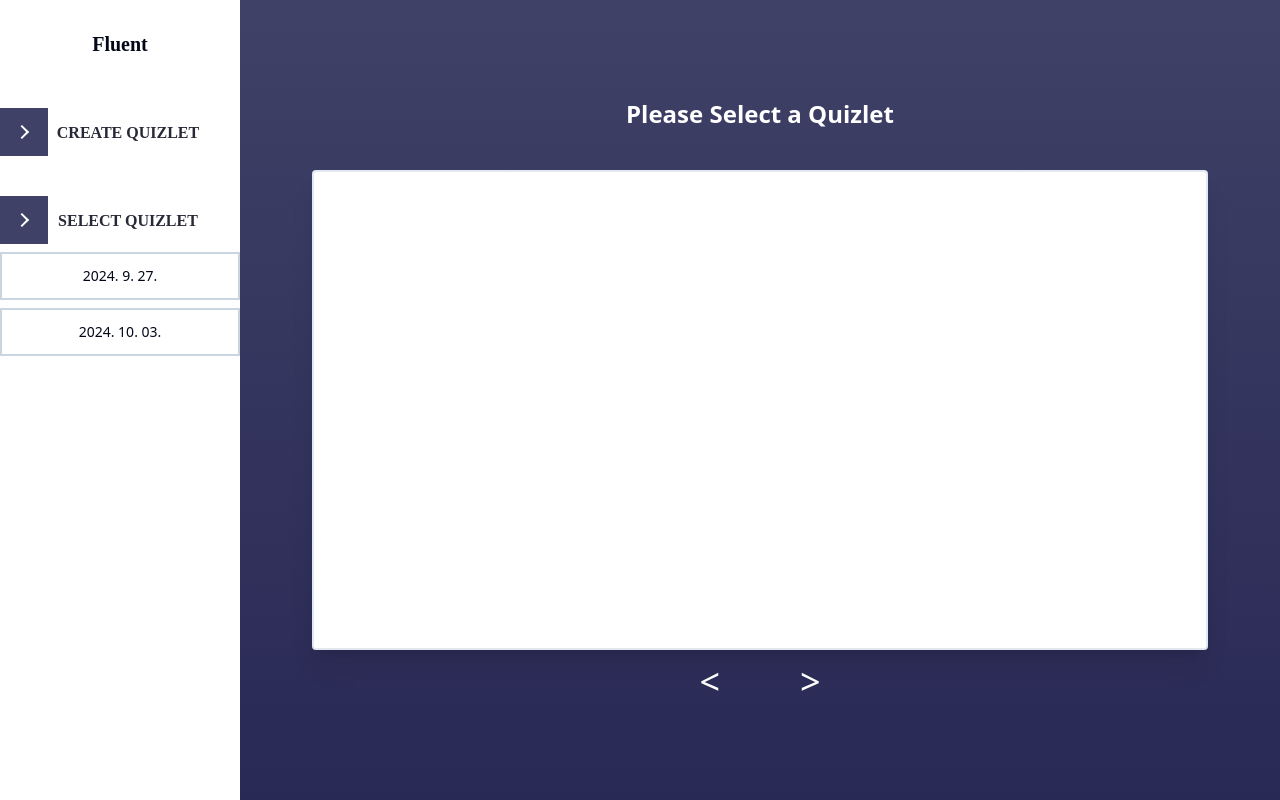
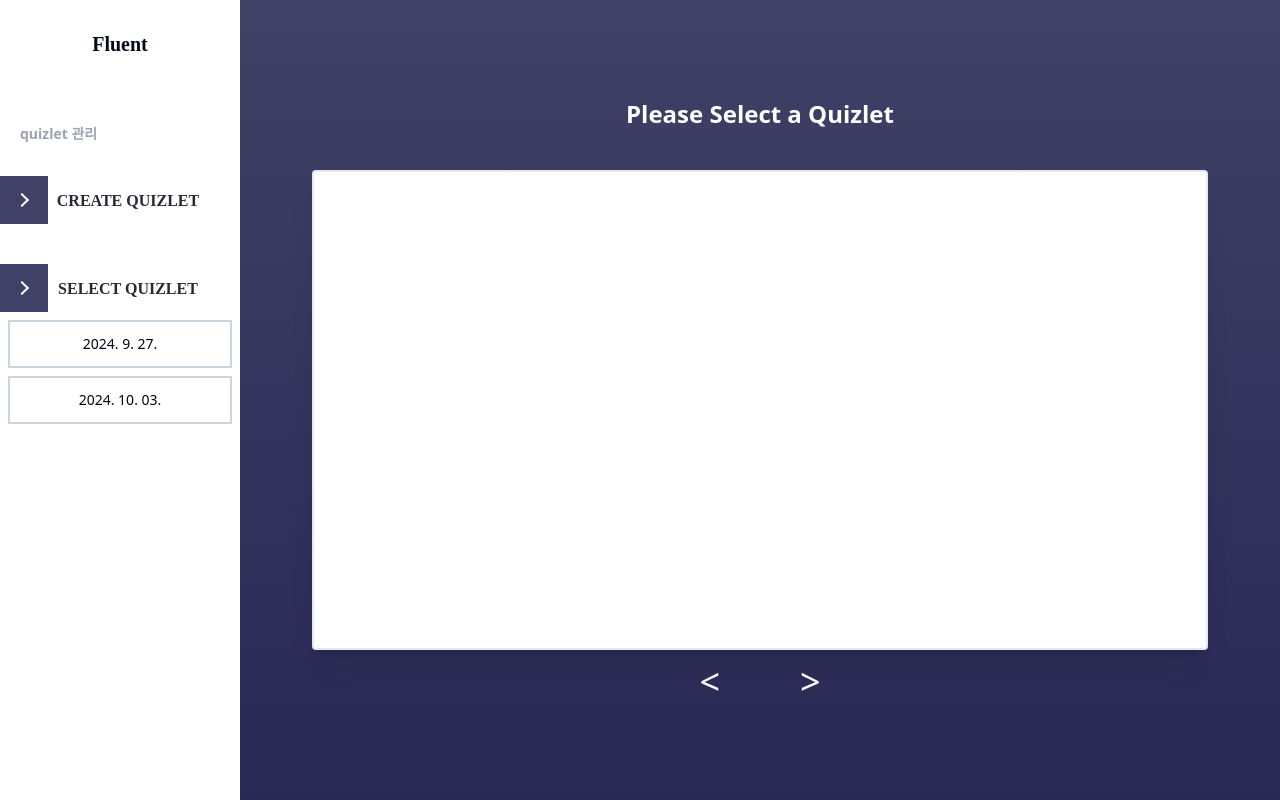
Before and after one commit to philjin97/Fluent_FE, a Next.js app: page /quizlet in a window 1280 px wide. Both pictures are taken after a click on the button "SELECT QUIZLET". Built offline with nearby package versions, Linux system fonts and the light colour scheme; data requests are answered from the project's data file; a web font is replaced by a local one.

Commit message:
2차 수정

```diff
--- a/app/quizlet/page.tsx
+++ b/app/quizlet/page.tsx
@@ -100,12 +100,14 @@ export default function Quizlet({ searchParams }: SearchParamProps) {
   return (
     <div className="flex bg-gradient-to-b from-[#3f4166] to-[#292956]">
       <div className="flex-col bg-white w-1/8 min-h-screen ">
-        <div className="flex m-5 mb-10 justify-center">
+        <div className="flex m-5 mb-14 justify-center">
           <Link href="/" className="btn btn-ghost  text-xl font-['Playwrite']">
             Fluent
           </Link>
         </div>
-
+        <p className="px-5 my-8 text-gray-400 text-sm font-semibold">
+          quizlet 관리
+        </p>
         <div className="flex flex-col gap-10">
           <Link href="quizlet/?show=true">
             <EnterButton id="write" content={content} />
@@ -116,7 +118,7 @@ export default function Quizlet({ searchParams }: SearchParamProps) {
             <div>
               {selectQuizlet ? (
                 data.map((item) => (
-                  <div className="flex flex-col items-center mt-2 p-3 border-slate-300 border-2 hover:bg-slate-300">
+                  <div className="flex flex-col items-center m-2 p-3 border-slate-300 border-2 hover:bg-slate-300">
                     <Button
                       key={item.date}
                       value={item.date}
--- a/app/schedule/page.tsx
+++ b/app/schedule/page.tsx
@@ -94,14 +94,14 @@ export default function Page() {
   return (
     <div className="flex bg-gradient-to-b from-[#3f4166] to-[#292956]">
       <div className="flex-col bg-white w-1/8 min-h-screen ">
-        <div className="flex m-5 mb-10 justify-center">
+        <div className="flex m-5 mb-14 justify-center">
           <Link href="/" className="btn btn-ghost  text-xl font-['Playwrite']">
             Fluent
           </Link>
         </div>
 
         <div className="h-fit" onClick={openModal}>
-          <p className="px-5 my-5 text-gray-500 text-base font-semibold">
+          <p className="px-5 my-8 text-gray-400 text-sm font-semibold">
             달력관리
           </p>
           <EnterButton id="edit" content={content} />
```
